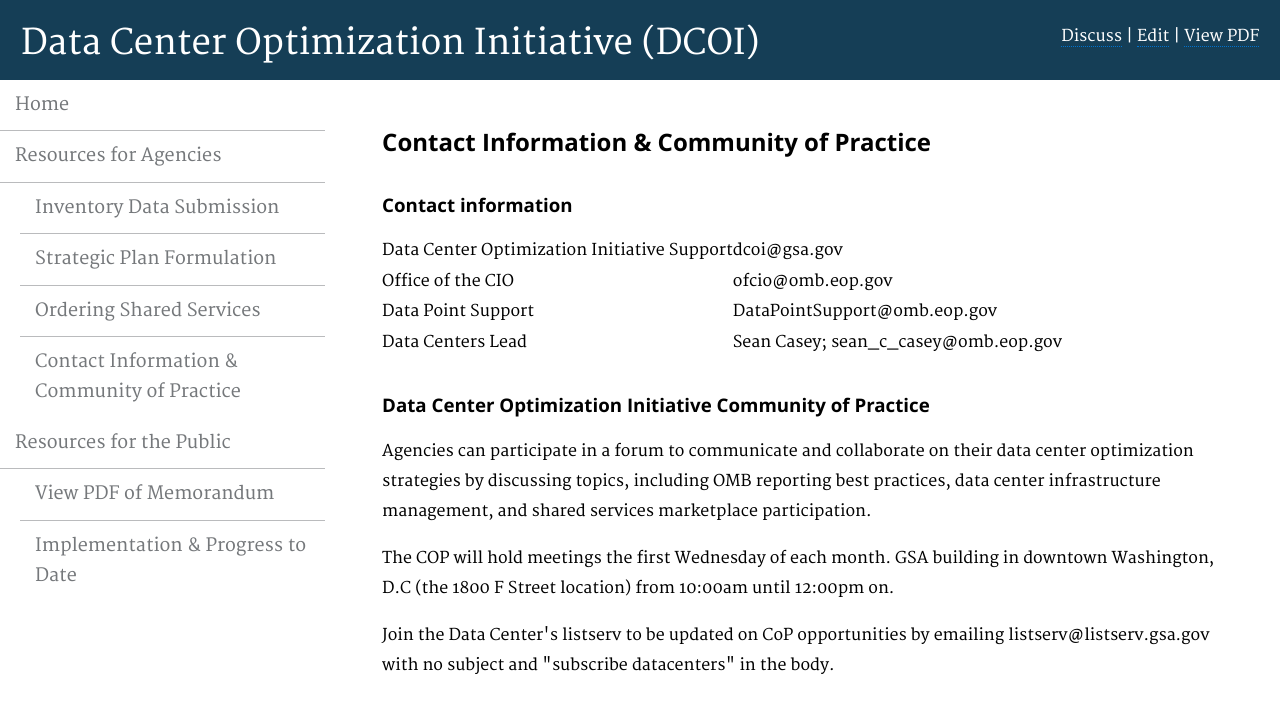
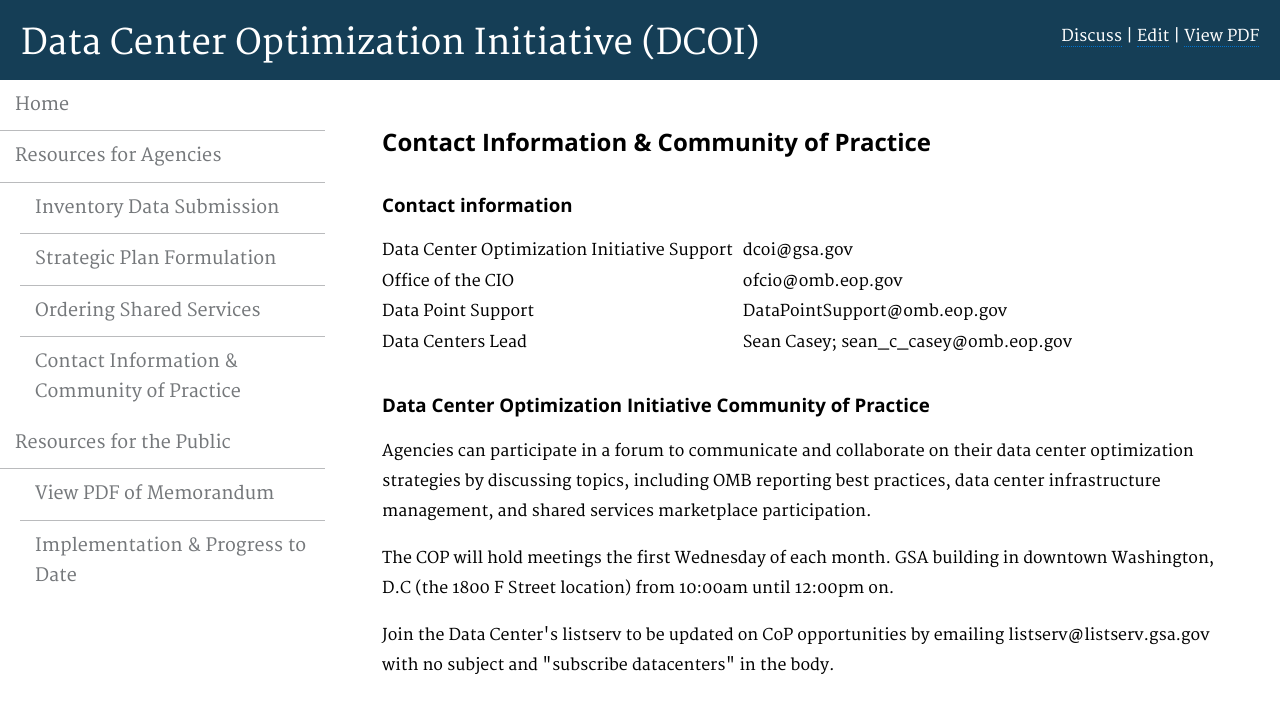
Before and after one commit to ydave-reisys/datacenters, a Jekyll site: the page built from pages/contactinfo-and-practice.html, in a window 1280 px wide. Shown: the top 713 px of the page. Built offline with Jekyll 4.4.1, drawn with Linux system fonts in a browser that asks for light colours; nearby versions of some CDN libraries; Markdown is read by kramdown in place of the engine named in the settings.

Commit message:
contact information page border none

```diff
--- a/assets/css/styles.scss
+++ b/assets/css/styles.scss
@@ -374,5 +374,5 @@
 #contact-info tr,
 #contact-info td {
   border: 0;
-  padding: 0px !important;
+  padding: 0px;
 }
--- a/pages/contactinfo-and-practice.html
+++ b/pages/contactinfo-and-practice.html
@@ -12,19 +12,19 @@
 <table id="contact-info">
     <tr>
         <td>Data Center Optimization Initiative Support</td>
-        <td style="margin-left: 10px">dcoi@gsa.gov</td>
+        <td style="padding-left: 10px">dcoi@gsa.gov</td>
     </tr>
     <tr>
         <td>Office of the CIO</td>
-        <td style="margin-left: 10px">ofcio@omb.eop.gov</td>
+        <td style="padding-left: 10px">ofcio@omb.eop.gov</td>
     </tr>
     <tr>
         <td>Data Point Support</td>
-        <td style="margin-left: 10px">DataPointSupport@omb.eop.gov</td>
+        <td style="padding-left: 10px">DataPointSupport@omb.eop.gov</td>
     </tr>
     <tr>
         <td>Data Centers Lead</td>
-        <td style="margin-left: 10px">Sean Casey; sean_c_casey@omb.eop.gov</td>
+        <td style="padding-left: 10px">Sean Casey; sean_c_casey@omb.eop.gov</td>
     </tr>
 </table>
 
```
